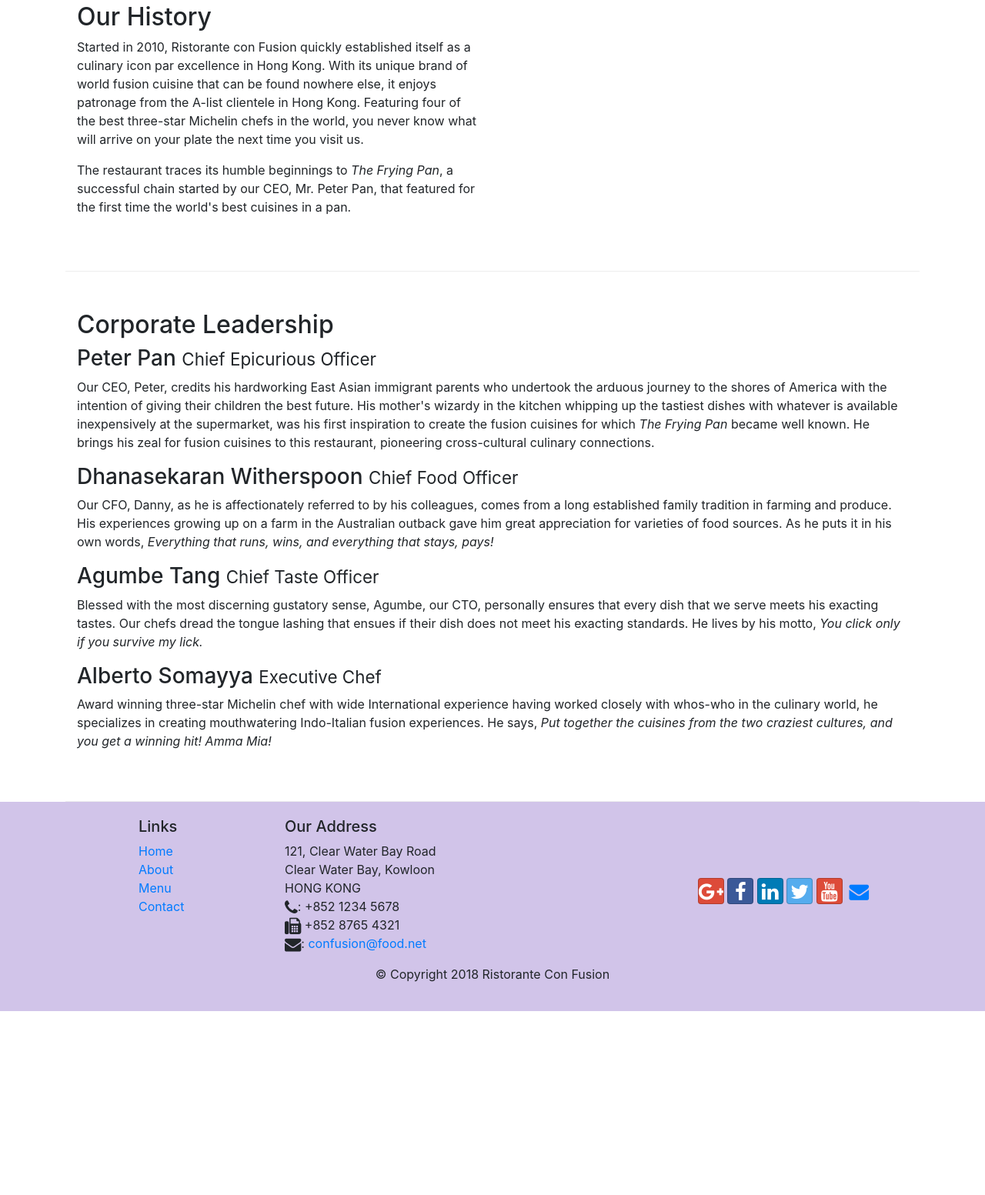
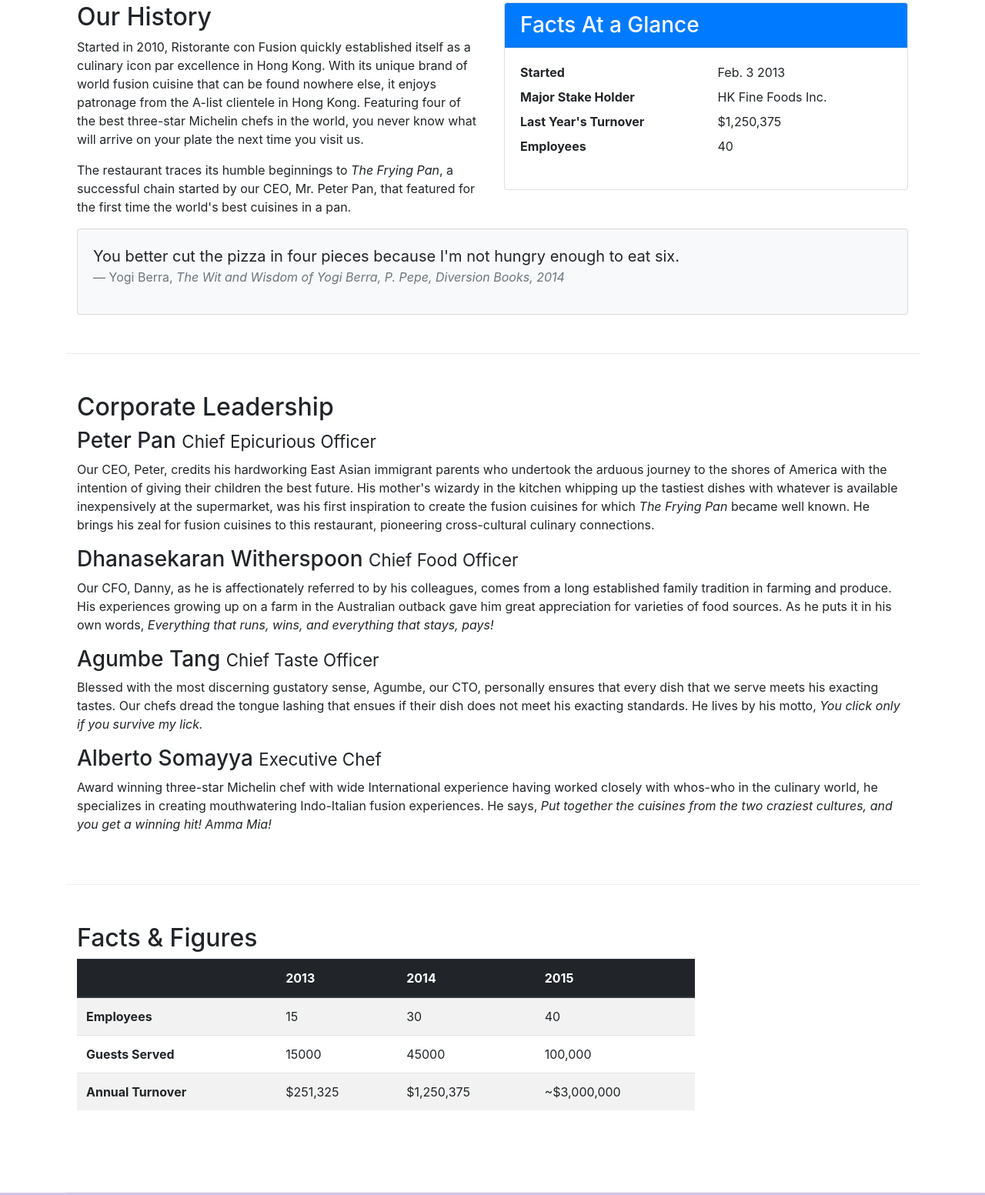
Before and after one commit to dpberry552/conFusion-Restaurant, a website: page aboutus.html in a window 1280 px wide. Shown: the part 512-2065 px from the top of the page at 77% size. Before the commit the page ends 1826 px from the top, so only its background shows below. Drawn offline with nearby package versions, Linux system fonts and the light colour scheme.

Commit message:
Added a table and cards to aboutus.html

```diff
--- a/aboutus.html
+++ b/aboutus.html
@@ -65,7 +65,34 @@
                 <p>Started in 2010, Ristorante con Fusion quickly established itself as a culinary icon par excellence in Hong Kong. With its unique brand of world fusion cuisine that can be found nowhere else, it enjoys patronage from the A-list clientele in Hong Kong.  Featuring four of the best three-star Michelin chefs in the world, you never know what will arrive on your plate the next time you visit us.</p>
                 <p>The restaurant traces its humble beginnings to <em>The Frying Pan</em>, a successful chain started by our CEO, Mr. Peter Pan, that featured for the first time the world's best cuisines in a pan.</p>
             </div>
-            <div>
+            <div class="col-sm">
+                <div class="card">
+                    <h3 class="card-header bg-primary text-white">Facts At a Glance</h3>
+                    <div class="card-body">
+                        <dl class="row">
+                            <dt class="col-6">Started</dt>
+                            <dd class="col-6">Feb. 3 2013</dd>
+                            <dt class="col-6">Major Stake Holder</dt>
+                            <dd class="col-6">HK Fine Foods Inc.</dd>
+                            <dt class="col-6">Last Year's Turnover</dt>
+                            <dd class="col-6">$1,250,375</dd>
+                            <dt class="col-6">Employees</dt>
+                            <dd class="col-6">40</dd>
+                        </dl>
+                    </div>
+                </div>
+            </div>
+            <div class="col-12">
+                <div class="card card-body bg-light">
+                    <blockquote class="blockquote">
+                        <p class="mb-0">You better cut the pizza in four pieces
+                            because I'm not hungry enough to eat six.
+                        </p>
+                        <footer class="blockquote-footer">Yogi Berra,
+                            <cite title="Source">The Wit and Wisdom of Yogi Berra, P. Pepe, Diversion Books, 2014</cite>
+                        </footer>
+                    </blockquote>
+                </div>
             </div>
         </div>
 
@@ -83,7 +110,46 @@
                 <p class="d-none d-sm-block">Award winning three-star Michelin chef with wide International experience having worked closely with whos-who in the culinary world, he specializes in creating mouthwatering Indo-Italian fusion experiences. He says, <em>Put together the cuisines from the two craziest cultures, and you get a winning hit! Amma Mia!</em></p>
             </div>
        </div>
+       <div class="row row-content">
+           <div class="col-12 col-sm-9">
+               <h2>Facts &amp; Figures</h2>
+               <div class="table-responsive">
+                   <table class="table table-striped">
+                       <thead class="thead-dark">
+                           <tr>
+                               <th>&nbsp;</th>
+                               <th>2013</th>
+                               <th>2014</th>
+                               <th>2015</th>
+                           </tr>
+                       </thead>
+                       <tbody>
+                           <tr>
+                               <th>Employees</th>
+                               <td>15</td>
+                               <td>30</td>
+                               <td>40</td>
+                           </tr>
+                           <tr>
+                               <th>Guests Served</th>
+                               <td>15000</td>
+                               <td>45000</td>
+                               <td>100,000</td>
+                           </tr>
+                           <tr>
+                            <th>Annual Turnover</th>
+                            <td>$251,325</td>
+                            <td>$1,250,375</td>
+                            <td>~$3,000,000</td>
+                           </tr>
+                       </tbody>
+                   </table>
+               </div>
+           </div>
+           <div class="col-12 col-sm-3">
 
+           </div>
+       </div>
     </div>
 
     <footer class="footer">
```
